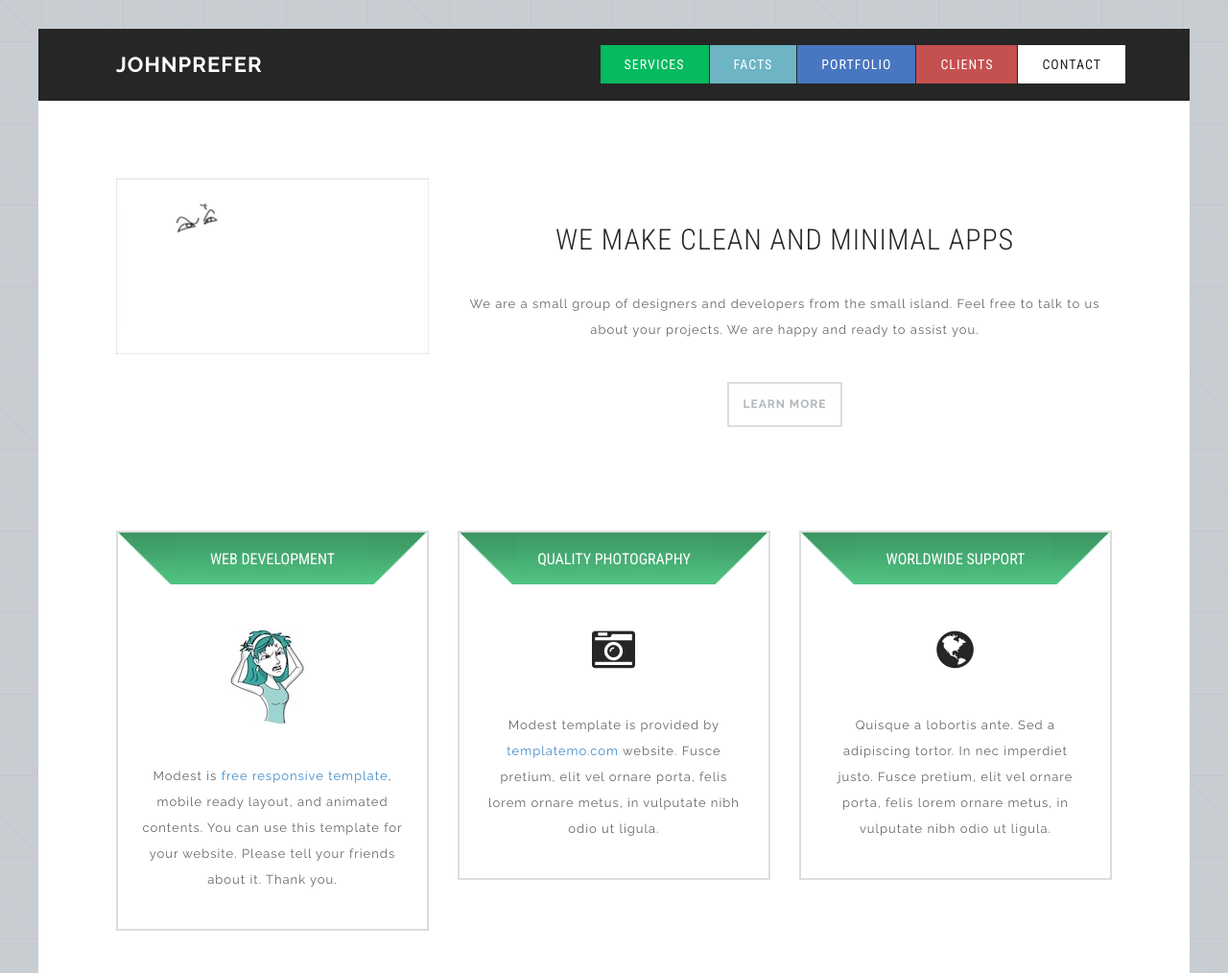
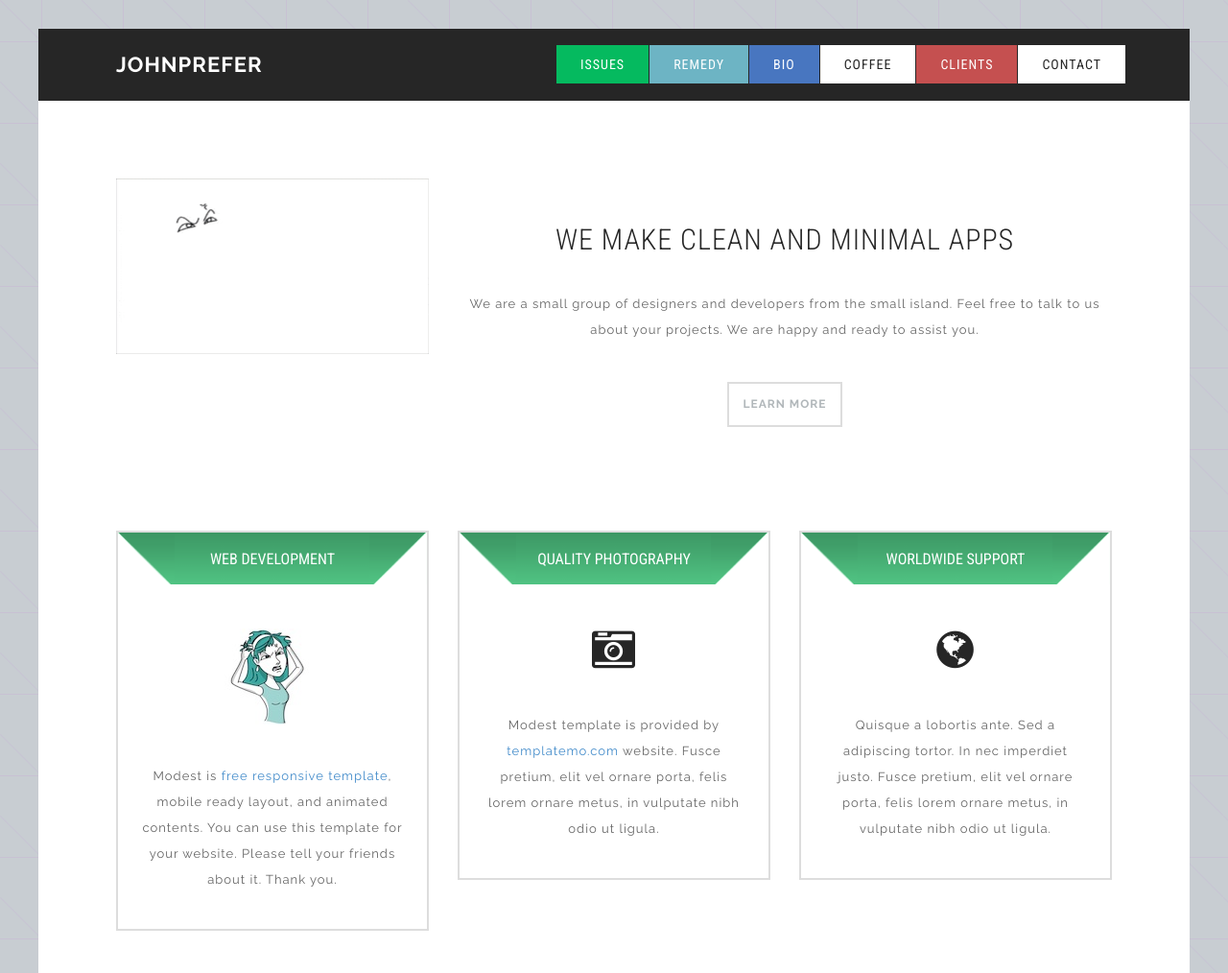
Before and after one commit to jprefer/modest, a plain HTML site: page _site/index.html in a window 1280 px wide. Shown: the top 1014 px of the page at 96% size. Drawn offline with Linux system fonts and the light colour scheme; some packages are replaced by stand-ins of ours.

Commit message:
more menu

```diff
--- a/_site/index.html
+++ b/_site/index.html
@@ -4,10 +4,9 @@
 
 	<meta name="viewport" content="width=device-width, initial-scale=1, minimal-ui">
 	<meta charset="utf-8">
-	<title>Modest - Free Web Template</title>
+	<title>JohnPrefer.com - Help is Here</title>
 	<!--
-    Modest Template
-    http://www.templatemo.com/preview/templatemo_451_modest
+    JohnPrefer.com
     -->
 	<!-- Main Stylesheet -->
 	<link rel="stylesheet" href="css/animate.css">
@@ -34,9 +33,10 @@
 				</div>
 				<div class="navbar-collapse collapse">
 					<ul class="nav navbar-nav navbar-right">
-						<li><a class="link-service" href="#services">Services</a></li>
-						<li><a class="link-facts" href="#facts">Facts</a></li>
-						<li><a class="link-portfolio" href="#portfolio">Portfolio</a></li>
+						<li><a class="link-service" href="#services">Issues</a></li>
+						<li><a class="link-facts" href="#facts">Remedy</a></li>
+						<li><a class="link-portfolio" href="#portfolio">Bio</a></li>
+						<li><a class="link-contact" href="#portfolio">Coffee</a></li>
 						<li><a class="link-clients" href="#clients">Clients</a></li>
 						<li><a class="link-contact" href="#contact">Contact</a></li>
 					</ul>
```
Also changed, not shown: index.html (+6 -6 lines).
